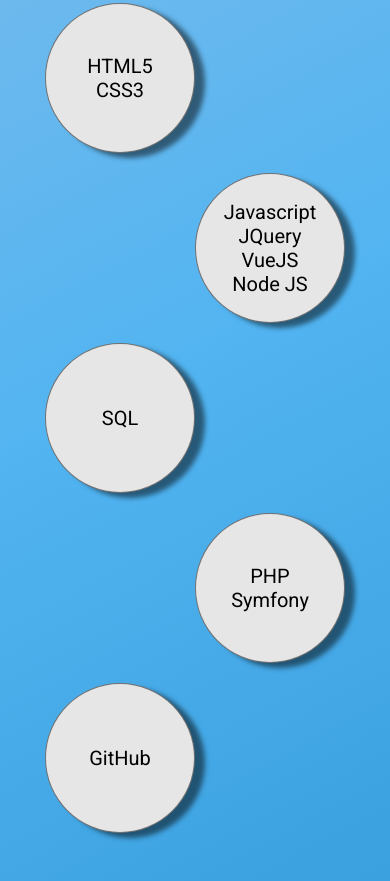
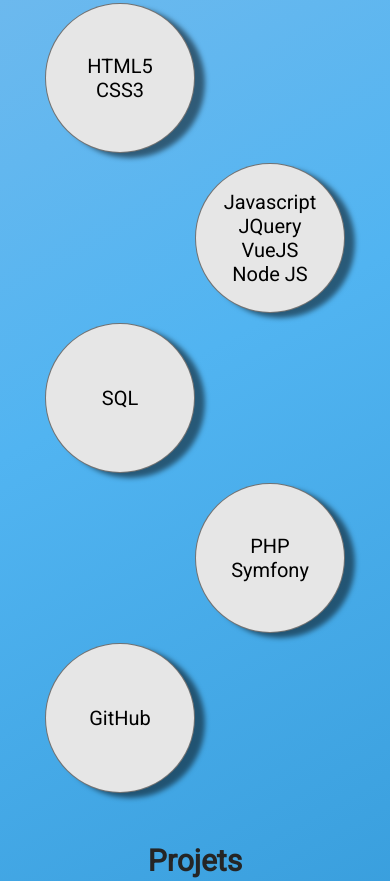
Before and after one commit to Emma-gin/portfolio, a website: page public/index.html in a window 390 px wide. Shown: the part 916-1797 px from the top of the page. Drawn offline with nearby package versions, Linux system fonts and the light colour scheme; a web font is replaced by a local one.

Commit message:
Update style.css

```diff
--- a/public/css/style.css
+++ b/public/css/style.css
@@ -605,12 +605,12 @@
     .container_skills_1,
     .container_skills_3,
     .container_skills_5 {
-        margin: 0 150px 20px 0;
+        margin: 0 150px 10px 0;
     }
 
     .container_skills_2,
     .container_skills_4 {
-        margin: 0 0 20px 150px;
+        margin: 0 0 10px 150px;
     }
 
     /* section projects */
```
